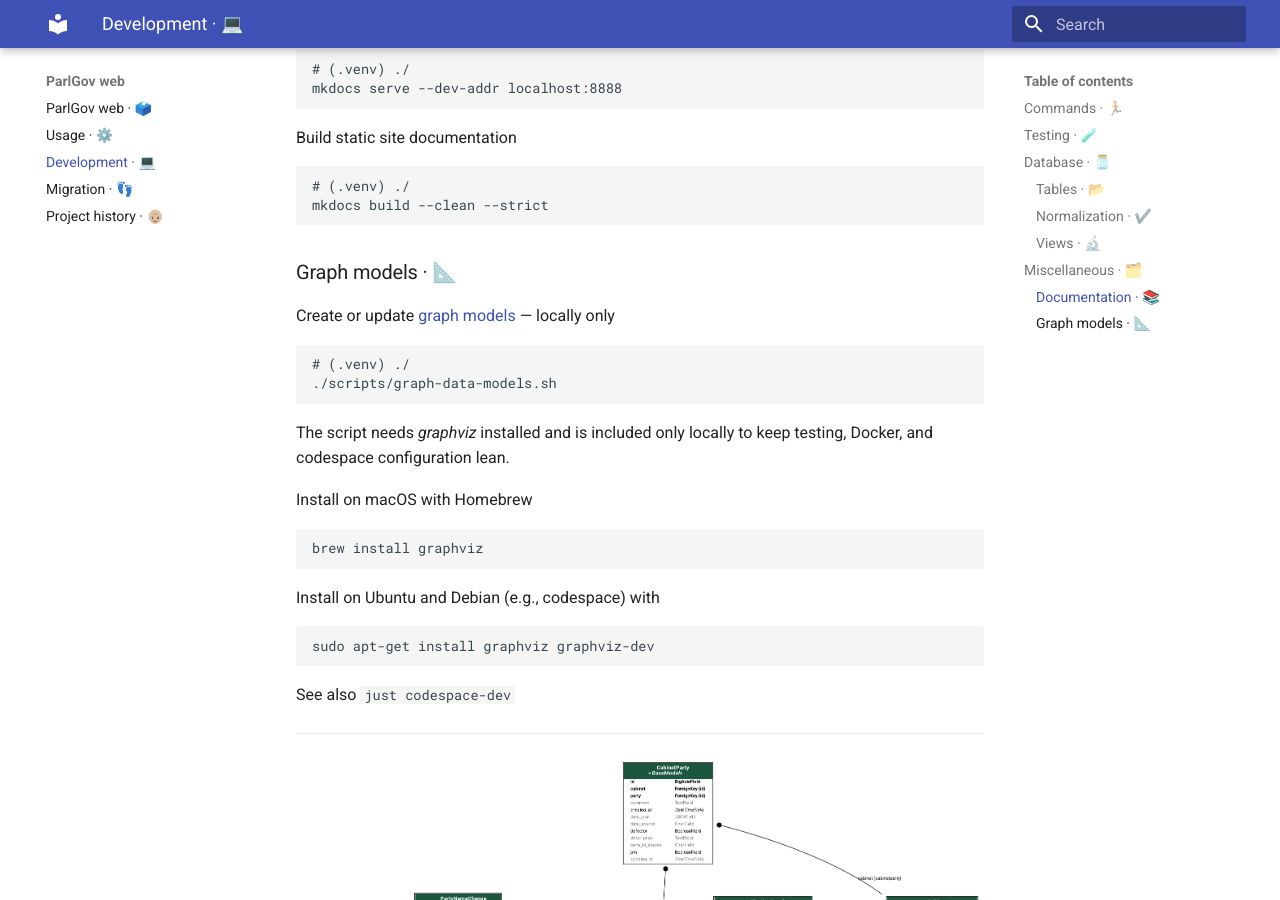
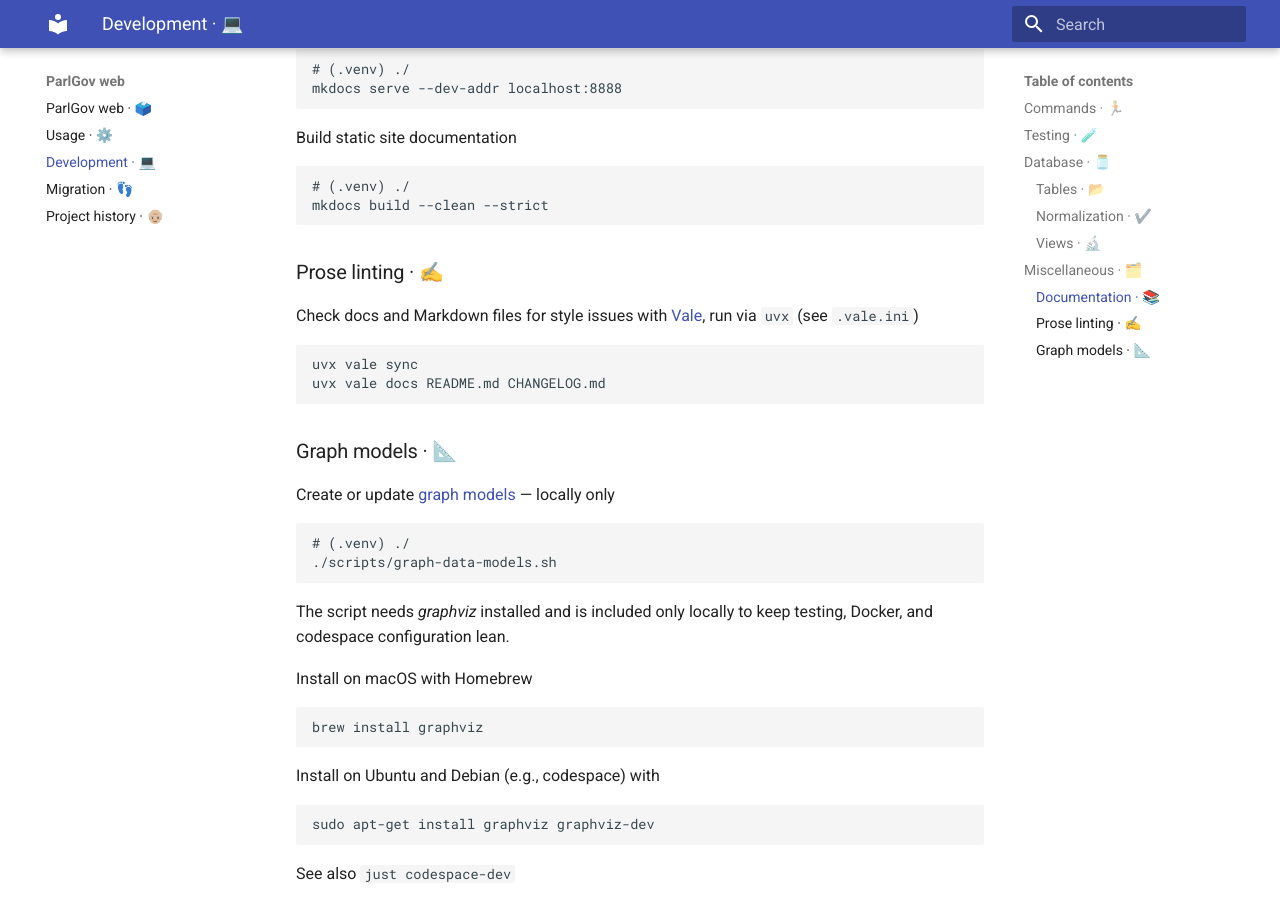
Before and after one commit to hdigital/parlgov-web, an MkDocs documentation site: the page built from docs/development.md, in a window 1280 px wide and 900 px high, scrolled down 1772 px. Built offline with MkDocs 1.6.1 and Material for MkDocs 9.7.7, drawn with Linux system fonts in a browser that asks for light colours.

Commit message:
Configure 'vale' prose linting

````diff
--- a/docs/development.md
+++ b/docs/development.md
@@ -93,6 +93,16 @@ Build static site documentation
 mkdocs build --clean --strict
 ```
 
+### Prose linting · ✍️
+
+Check docs and Markdown files for style issues with
+[Vale](https://vale.sh/), run via `uvx` (see `.vale.ini`)
+
+```sh
+uvx vale sync
+uvx vale docs README.md CHANGELOG.md
+```
+
 ### Graph models · 📐
 
 Create or update [graph
````
Also changed, not shown: CHANGELOG.md (+1 -1 lines), 2 other files.
